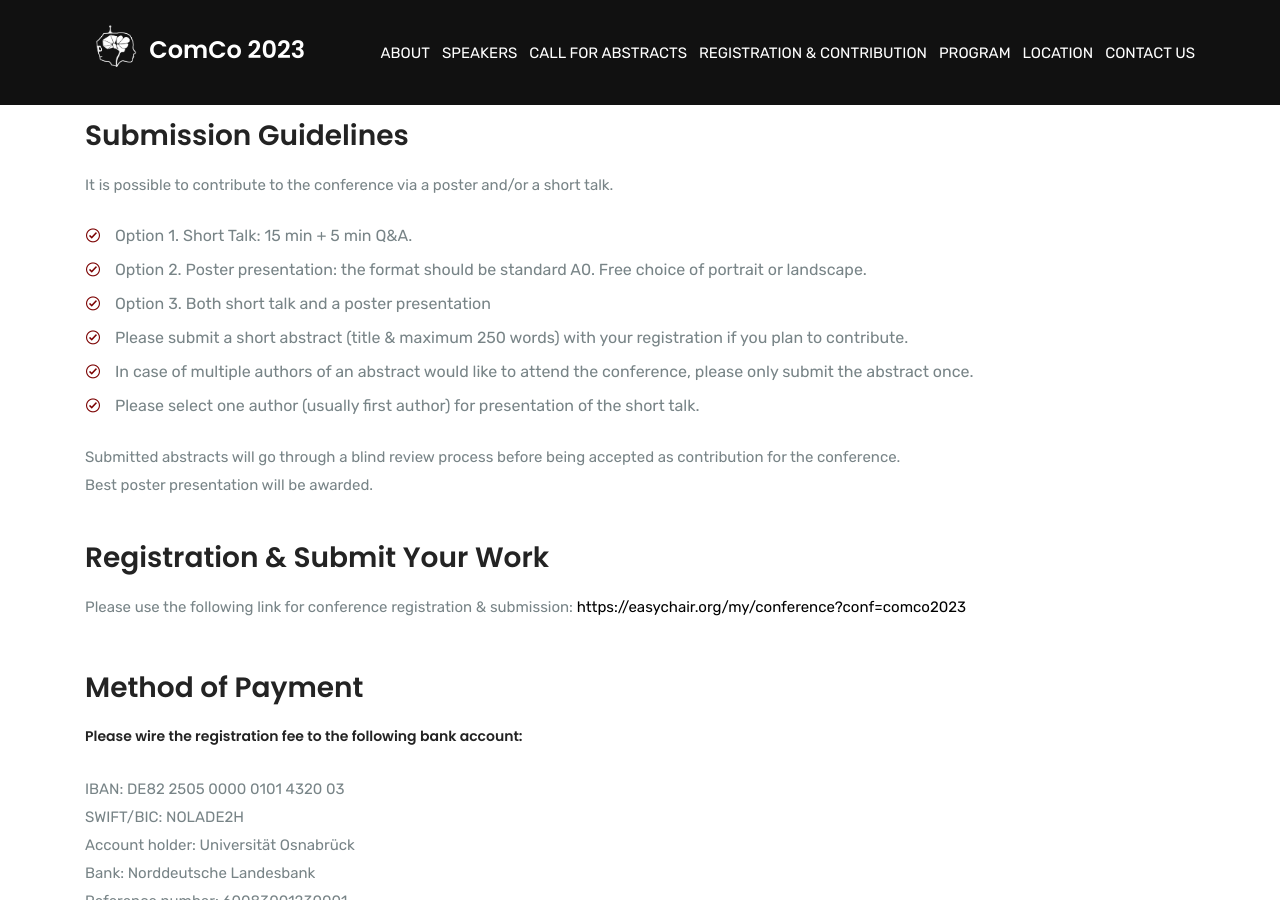
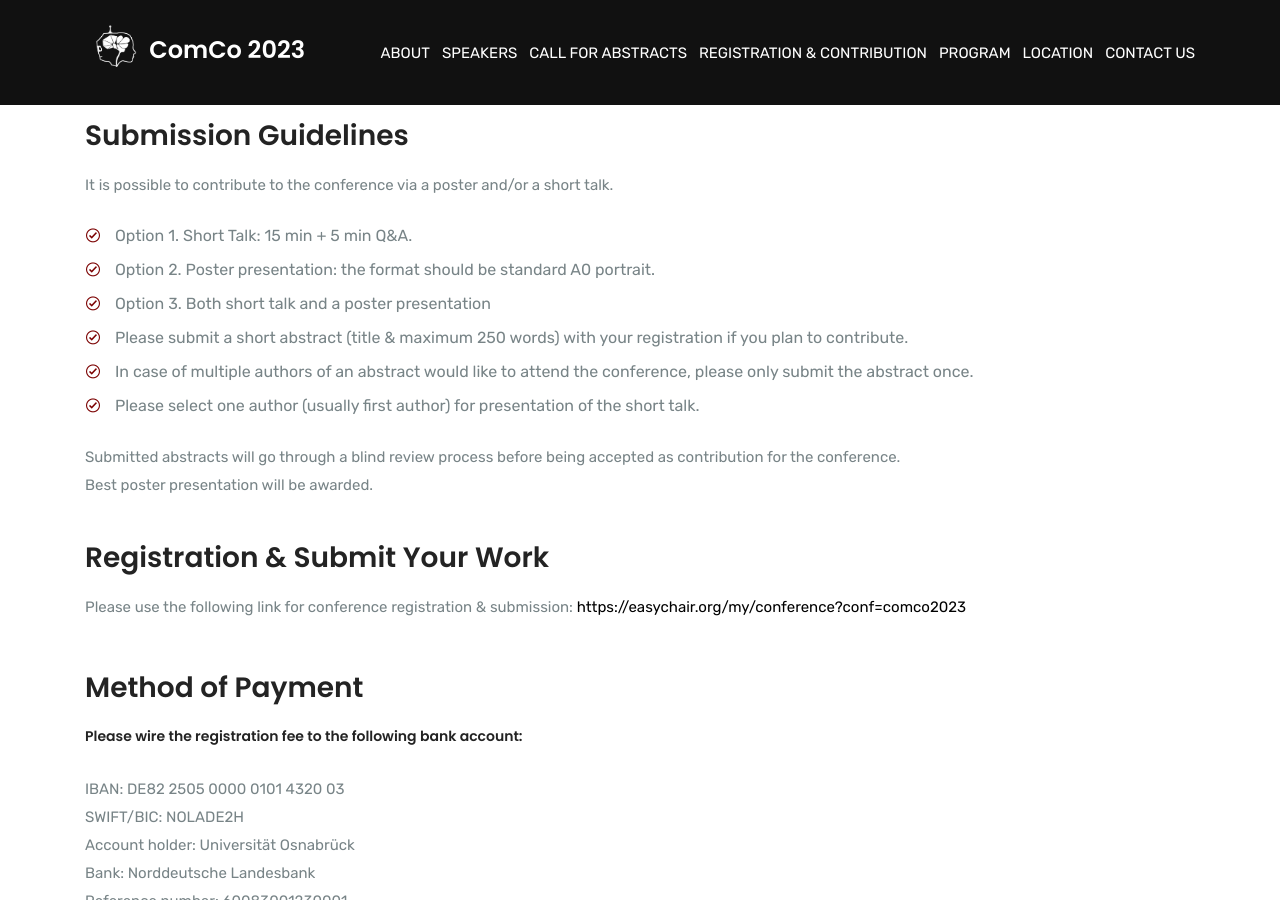
Before and after one commit to comco23/comco23.github.io, a Jekyll site: the page built from submission.html, in a window 1280 px wide and 900 px high, scrolled down 1593 px. Built offline with Jekyll 4.4.1, drawn with Linux system fonts in a browser that asks for light colours; some web fonts are replaced.

Commit message:
changed the poster

```diff
--- a/_data/guidelines.json
+++ b/_data/guidelines.json
@@ -1,7 +1,7 @@
 
 [
 	"Option 1. Short Talk: 15 min + 5 min Q&A.",
-	"Option 2. Poster presentation: the format should be standard A0. Free choice of portrait or landscape.",
+	"Option 2. Poster presentation: the format should be standard A0 portrait.",
 	"Option 3. Both short talk and a poster presentation",
 	"Please submit a short abstract (title & maximum 250 words) with your registration if you plan to contribute.",
 	"In case of multiple authors of an abstract would like to attend the conference, please only submit the abstract once.",
```
